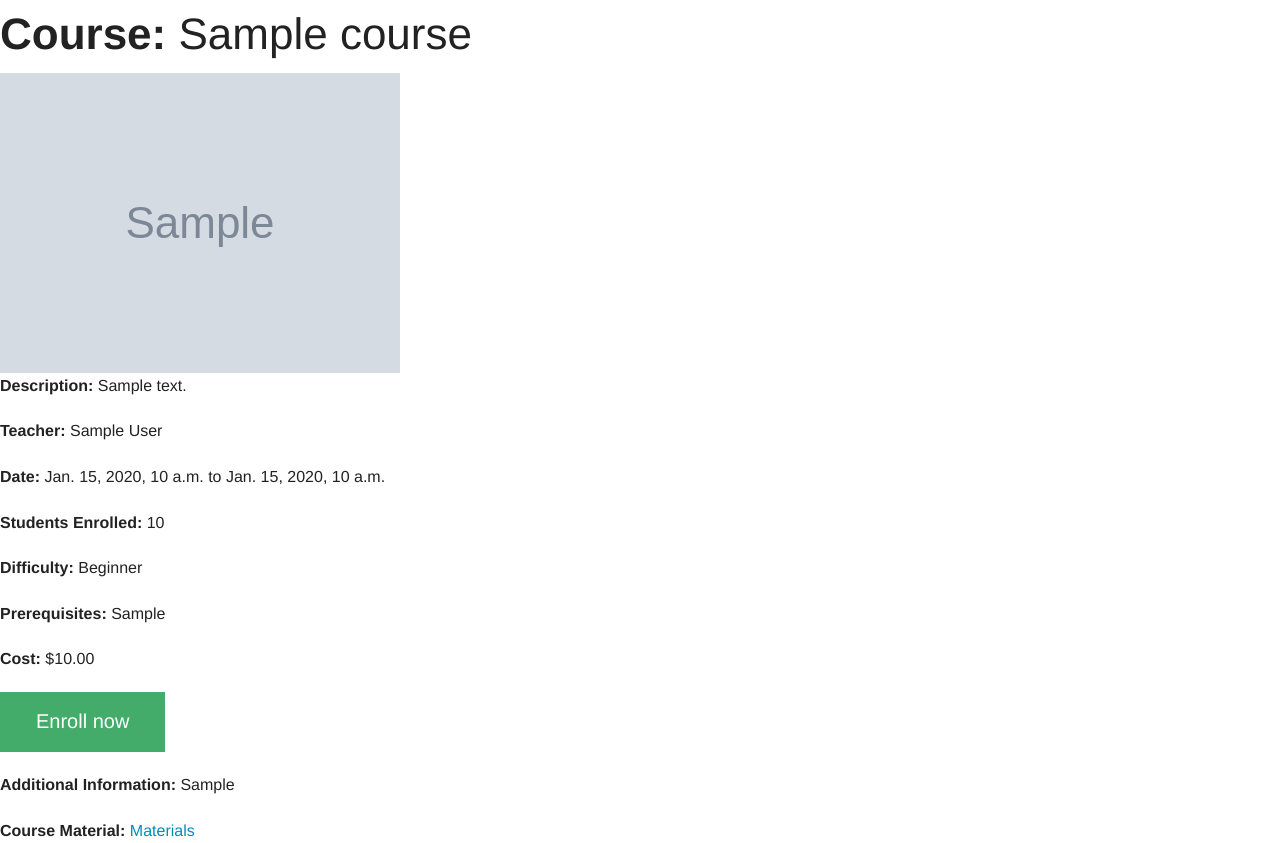
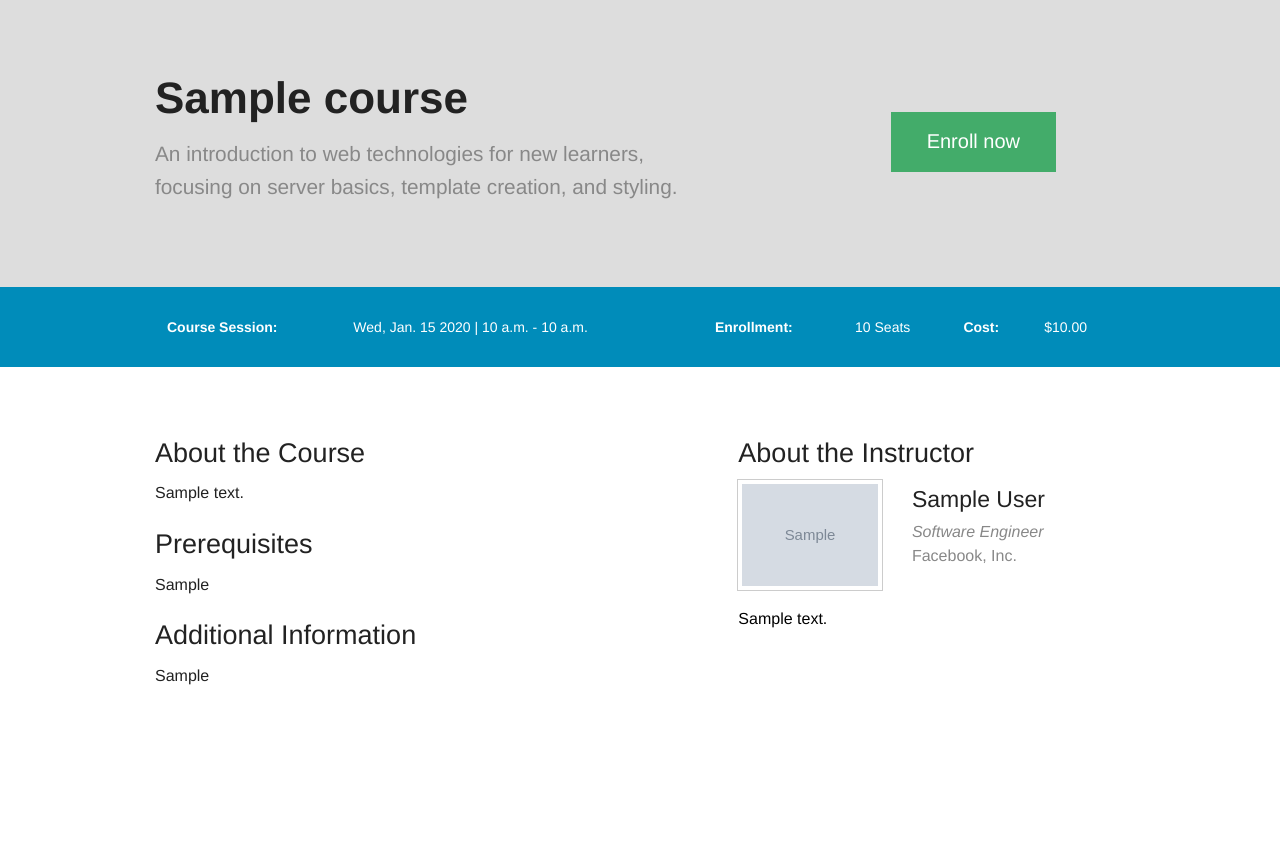
Before and after one commit to calblueprint/odalc, a Django app: page /courses/1/ in a window 1280 px wide. Shown: the part 45-888 px from the top of the page. After the commit the page ends 730 px from the top, so only its background shows below. Run offline with Django 3.2, Linux system fonts and the light colour scheme; tables that the repository leaves empty hold one stand-in row (values such as "Sample post"); grey boxes marked "Sample" are stand-in pictures; parts of the project's set-up code (start-up, migrations or seed data) failed here and were passed over; some libraries are stand-ins or nearby versions.

Commit message:
Integrate course page mock into course page

```diff
--- a/odalc/templates/base/course.html
+++ b/odalc/templates/base/course.html
@@ -1,18 +1,21 @@
 {% extends "base/base.html" %}
-{% block title %}
-	{{ course.title }}
+{% load staticfiles %}
+
+{% block title %}{{ course.title }}{% endblock %}
+
+{% block css %}
+<link rel="stylesheet" href="{% static "base/css/courses.css" %}" />
 {% endblock %}
 
 {% block body %}
-	<h1><b>Course:</b> {{ course.title }}</h1>
-	<img src="{{ course.image.url }}"> </img>
-	<p><b>Description:</b> {{ course.description }}</p>
-	<p><b>Teacher:</b> {{ course.teacher.first_name }} {{ course.teacher.last_name }}</p>
-	<p> <b>Date:</b> {{ course.start_datetime }} to {{ course.end_datetime }}</p>
-	<p> <b>Students Enrolled:</b> {{ course.size }}</p>
-	<p> <b>Difficulty:</b> {{ course.get_skill_level_display }}</p>
-	<p> <b>Prerequisites:</b> {{ course.prereqs }}</p>
-	<p> <b>Cost:</b> ${{ course.cost }}</p>
+<!-- Title section -->
+    <div class="mid-dark-section">
+      <div class="row">
+        <div class="large-7 columns">
+            <h1><strong>{{ course.title }}</strong></h1>
+          <p>An introduction to web technologies for new learners, focusing on server basics, template creation, and styling.</p>
+        </div>
+        <div class="large-4 large-offset-1 columns center">
         {% if user.is_authenticated %}
             {% if course_full %}
             <button class="enroll-btn large success disabled">Course Full</button>
@@ -31,8 +34,72 @@
                 <button class="enroll-btn large success">Enroll now</button>
             </form>
         {% endif %}
+        </div>
+      </div>
+    </div>
+<!-- end title section-->
+    <!-- logistics section -->
+    <div class="blue-section">
+      <div class="row">
+          <table class="course-logistic">
+            <tbody>
+              <tr>
+                  <td class="item">Course Session:</td> <td>{{ course.start_datetime|date:'D, N d Y' }} | {{ course.start_datetime|date:'P'}} - {{ course.end_datetime|date:'P' }}</td>
+                <td class="item">Enrollment:</td> <td>{{ course.size }} Seats</td>
+                <td class="item">Cost:</td> <td>${{ course.cost }}</td>
+              </tr>
+            </tbody>
+          </table>
+      </div>
+    </div>
+    <!-- about section -->
+    <div class="white-section">
+      <div class="row">
+        <!-- about the course -->
+        <div class="large-7 columns">
+          <h3>About the Course</h3>
+          <p>{{ course.description }}</p>
+          <h3>Prerequisites</h3>
+          <p>{{ course.prereqs }}</p>
+          <h3>Additional Information</h3>
+          <p>{{ course.additional_info }}</p>
+          {% if course.course_material and in_class %}
+          <h3><a href="{{ course.course_material.url }}">View Course Materials</a></h3>
+          {% endif %}
+        </div>
+        <!-- about the teacher -->
+        <div class="large-5 columns">
+          <h3>About the Instructor</h3>
+          <div class="row author">
+            <div class="pic">
+                <img class="th" src="{{ course.teacher.picture.url }}" />
+            </div>
+            <div class="details">
+                <h4>{{ course.teacher.first_name }} {{ course.teacher.last_name }}</h4>
+              <div class="role"><i>Software Engineer</i></div>
+              <div class="inst">Facebook, Inc.</div>
+            </div>
+          </div>
+          <!-- bio portion -->
+          <br>
+          <p class="light">{{ course.teacher.about }}</p>
+        </div>
+      </div>
+    </div>
+
+    <!--
+	<h1><b>Course:</b> {{ course.title }}</h1>
+	<img src="{{ course.image.url }}"> </img>
+	<p><b>Description:</b> {{ course.description }}</p>
+	<p><b>Teacher:</b> {{ course.teacher.first_name }} {{ course.teacher.last_name }}</p>
+	<p> <b>Date:</b> {{ course.start_datetime }} to {{ course.end_datetime }}</p>
+	<p> <b>Students Enrolled:</b> {{ course.size }}</p>
+	<p> <b>Difficulty:</b> {{ course.get_skill_level_display }}</p>
+	<p> <b>Prerequisites:</b> {{ course.prereqs }}</p>
+	<p> <b>Cost:</b> ${{ course.cost }}</p>
 	<p> <b>Additional Information:</b> {{ course.additional_info }}</p>
     <p> <b>Course Material:</b> <a href="{{ course.course_material.url }}">Materials</a></p>
+    -->
 {% endblock %}
 
 {% block javascripts %}
```
Lines whose indentation alone changed are shown as unchanged.
